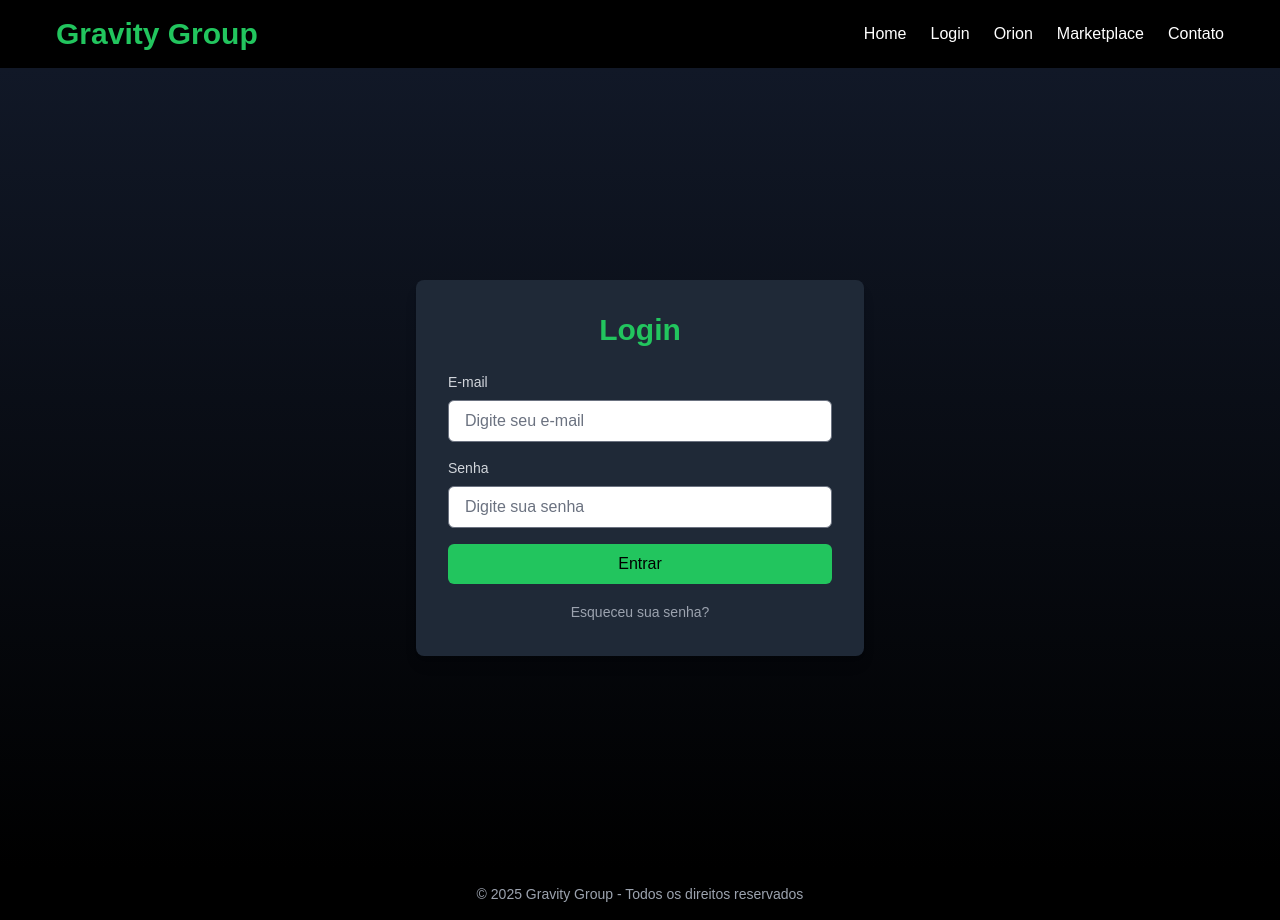
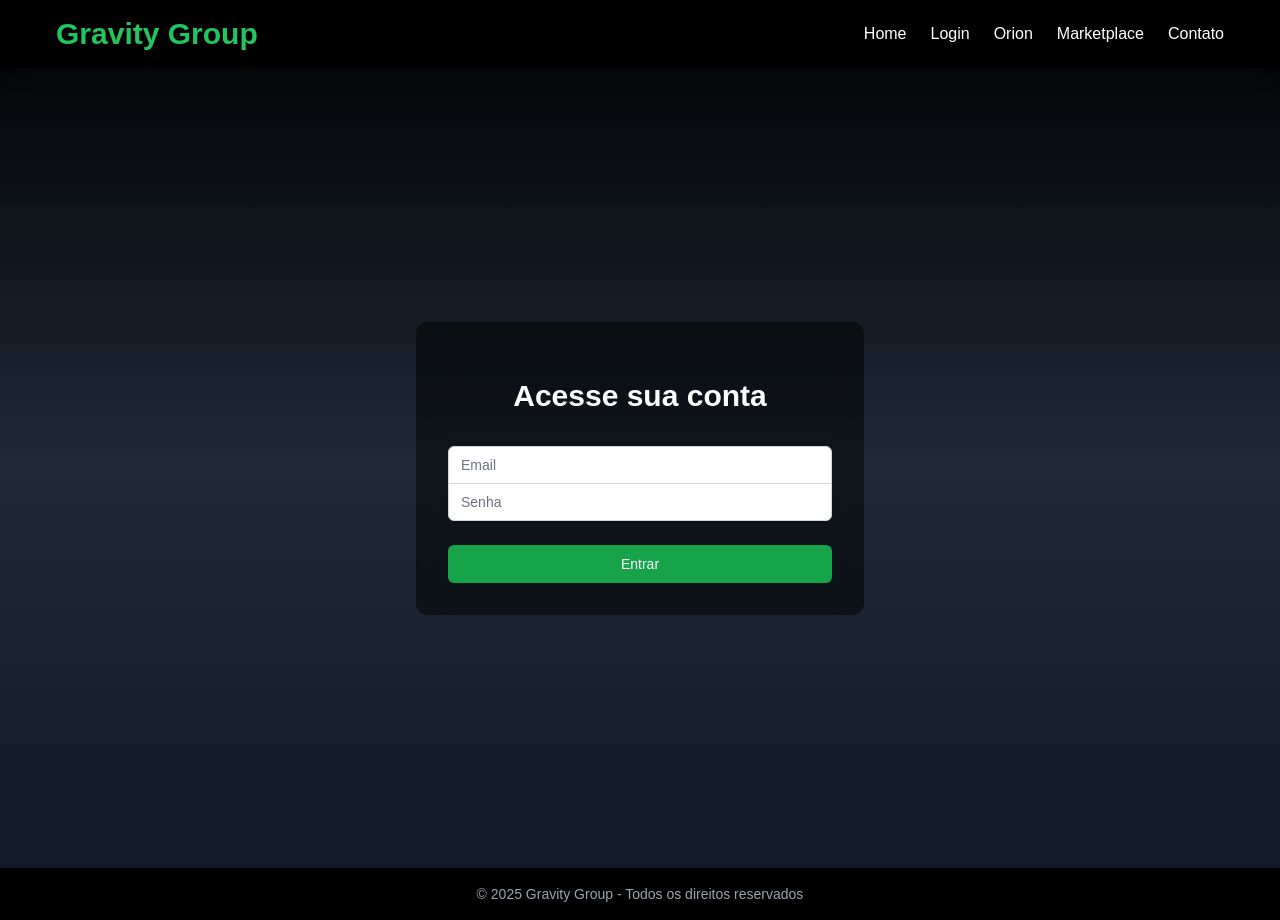
Before and after one commit to urmoov-dev/Gravity-Group, a SvelteKit app: page /login in a window 1280 px wide. Built offline with nearby package versions, Linux system fonts and the light colour scheme.

Commit message:
Adiciona template do arquivo .env

```diff
--- a/src/lib/components/Globe.svelte
+++ b/src/lib/components/Globe.svelte
@@ -70,4 +70,4 @@
   });
 </script>
 
-<div bind:this={container} class="fixed top-0 left-0 w-full h-full -z-10" />
+<div bind:this={container} class="fixed top-0 left-0 w-full h-full -z-10"></div>
--- a/src/routes/login/+page.svelte
+++ b/src/routes/login/+page.svelte
@@ -1,48 +1,75 @@
 <script>
-    let email = "";
-    let password = "";
+  import Globe from '$lib/components/Globe.svelte';
+  import { enhance } from '$app/forms';
 
-    const handleLogin = () => {
-      console.log("Tentativa de login com:", email, password);
-      // Lógica futura de autenticação aqui
-    };
-  </script>
+  let loading = false;
+  let error = '';
 
-  <div class="min-h-screen bg-gradient-to-b from-gray-900 to-black flex items-center justify-center">
-    <div class="bg-gray-800 p-8 rounded-lg shadow-lg max-w-md w-full">
-      <h1 class="text-3xl font-bold text-green-500 mb-6 text-center">Login</h1>
-      <form on:submit|preventDefault={handleLogin} class="space-y-4">
+  function handleSubmit() {
+    loading = true;
+    error = '';
+  }
+</script>
+
+<Globe />
+
+<div class="min-h-screen flex items-center justify-center px-4">
+  <div class="max-w-md w-full space-y-8 bg-black bg-opacity-50 p-8 rounded-xl backdrop-blur-md">
+    <div>
+      <h2 class="mt-6 text-center text-3xl font-extrabold text-white">
+        Acesse sua conta
+      </h2>
+    </div>
+    <form class="mt-8 space-y-6" method="POST" use:enhance={() => handleSubmit}>
+      <div class="rounded-md shadow-sm -space-y-px">
         <div>
-          <label for="email" class="block text-sm text-gray-300 mb-2">E-mail</label>
+          <label for="email" class="sr-only">Email</label>
           <input
             id="email"
+            name="email"
             type="email"
-            bind:value={email}
-            placeholder="Digite seu e-mail"
-            class="w-full px-4 py-2 rounded-md text-black focus:outline-none focus:ring-2 focus:ring-green-500"
             required
+            class="appearance-none rounded-none relative block w-full px-3 py-2 border border-gray-300 placeholder-gray-500 text-gray-900 rounded-t-md focus:outline-none focus:ring-green-500 focus:border-green-500 focus:z-10 sm:text-sm"
+            placeholder="Email"
           />
         </div>
         <div>
-          <label for="password" class="block text-sm text-gray-300 mb-2">Senha</label>
+          <label for="password" class="sr-only">Senha</label>
           <input
             id="password"
+            name="password"
             type="password"
-            bind:value={password}
-            placeholder="Digite sua senha"
-            class="w-full px-4 py-2 rounded-md text-black focus:outline-none focus:ring-2 focus:ring-green-500"
             required
+            class="appearance-none rounded-none relative block w-full px-3 py-2 border border-gray-300 placeholder-gray-500 text-gray-900 rounded-b-md focus:outline-none focus:ring-green-500 focus:border-green-500 focus:z-10 sm:text-sm"
+            placeholder="Senha"
           />
         </div>
+      </div>
+
+      {#if error}
+        <div class="text-red-500 text-sm text-center">{error}</div>
+      {/if}
+
+      <div>
         <button
           type="submit"
-          class="w-full bg-green-500 text-black py-2 px-4 rounded-md hover:bg-green-600 transition"
+          disabled={loading}
+          class="group relative w-full flex justify-center py-2 px-4 border border-transparent text-sm font-medium rounded-md text-white bg-green-600 hover:bg-green-700 focus:outline-none focus:ring-2 focus:ring-offset-2 focus:ring-green-500 disabled:opacity-50 disabled:cursor-not-allowed"
         >
-          Entrar
+          {#if loading}
+            <span class="absolute left-0 inset-y-0 flex items-center pl-3">
+              <!-- Spinner -->
+              <svg class="animate-spin h-5 w-5 text-white" xmlns="http://www.w3.org/2000/svg" fill="none" viewBox="0 0 24 24">
+                <circle class="opacity-25" cx="12" cy="12" r="10" stroke="currentColor" stroke-width="4"></circle>
+                <path class="opacity-75" fill="currentColor" d="M4 12a8 8 0 018-8V0C5.373 0 0 5.373 0 12h4zm2 5.291A7.962 7.962 0 014 12H0c0 3.042 1.135 5.824 3 7.938l3-2.647z"></path>
+              </svg>
+            </span>
+            Entrando...
+          {:else}
+            Entrar
+          {/if}
         </button>
-      </form>
-      <div class="mt-4 text-center">
-        <button type="button" class="text-sm text-gray-400 hover:text-green-500">Esqueceu sua senha?</button>
       </div>
-    </div>
+    </form>
   </div>
+</div>
```
Also changed, not shown: 1 other file (tests, documents, lock files or other folders).
